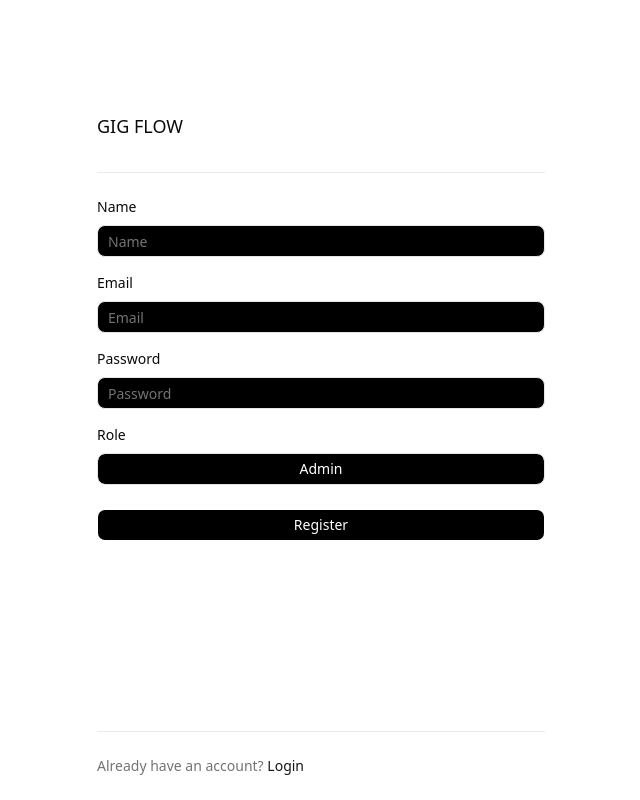
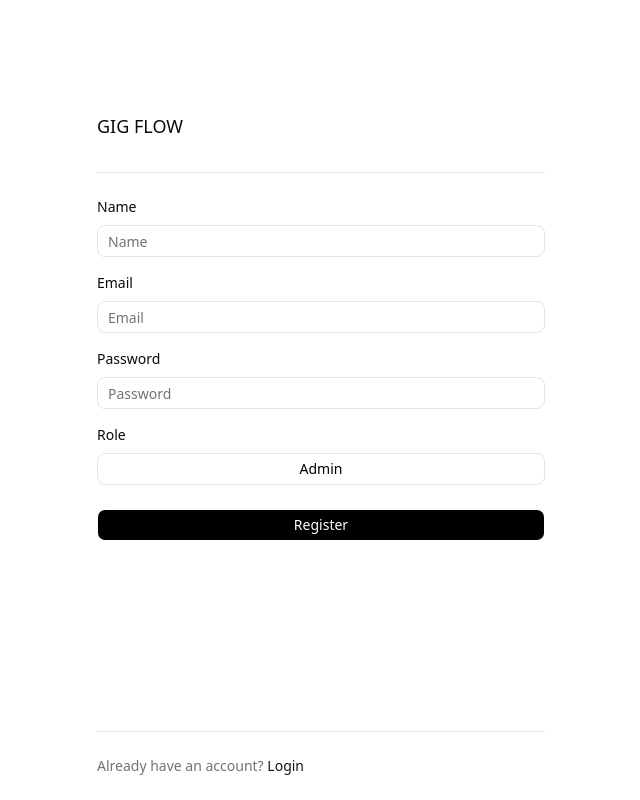
Before and after one commit to TejaswaHinduja/gigflow, a Next.js app in the folder frontend/: page /register in a window 1280 px wide. Shown: the whole page, without its empty margins (319-959 px from the left). Built offline with nearby package versions, Linux system fonts and the light colour scheme.

Commit message:
fix dark mode

```diff
--- a/frontend/app/leads/page.tsx
+++ b/frontend/app/leads/page.tsx
@@ -294,7 +294,7 @@ export default function LeadsPage() {
               <div>
                 <select
                   {...register('status', { required: true })}
-                  className="w-full border border-border dark:border-zinc-700 rounded-lg px-3 py-1.5 text-sm bg-card dark:bg-white text-card-foreground dark:text-black"
+                  className="w-full border border-border dark:border-zinc-700  rounded-lg px-3 py-1.5 text-sm bg-card dark:bg-white text-card-foreground dark:text-black"
                 >
                   {STATUS_OPTIONS.map((s) => <option key={s} value={s}>{s}</option>)}
                 </select>
--- a/frontend/app/login/page.tsx
+++ b/frontend/app/login/page.tsx
@@ -52,7 +52,7 @@ export default function LoginPage() {
             id="email"
             type="email"
             placeholder="Email"
-            className="w-full bg-black text-white dark:bg-white dark:text-black"
+            className="w-full  text-white "
             {...register('email', { required: 'Email is required' })}
           />
           {errors.email && <p className="text-sm text-red-600">{errors.email.message}</p>}
@@ -64,7 +64,7 @@ export default function LoginPage() {
             id="password"
             type="password"
             placeholder="Password"
-            className="w-full bg-black text-white dark:bg-white dark:text-black"
+            className="w-full  text-white"
             {...register('password', { required: 'Password is required' })}
           />
           {errors.password && <p className="text-sm text-red-600">{errors.password.message}</p>}
--- a/frontend/app/register/page.tsx
+++ b/frontend/app/register/page.tsx
@@ -53,7 +53,7 @@ export default function RegisterPage() {
           <Input
             id="name"
             placeholder="Name"
-            className="w-full bg-black text-white "
+            className="w-full  text-white "
             {...register('name', { required: 'Name is required' })}
           />
           {errors.name && <p className="text-sm text-red-600">{errors.name.message}</p>}
@@ -65,7 +65,7 @@ export default function RegisterPage() {
             id="email"
             type="email"
             placeholder="Email"
-            className="w-full bg-black text-white "
+            className="w-full  text-white "
             {...register('email', { required: 'Email is required' })}
           />
           {errors.email && <p className="text-sm text-red-600">{errors.email.message}</p>}
@@ -77,7 +77,7 @@ export default function RegisterPage() {
             id="password"
             type="password"
             placeholder="Password"
-            className="w-full bg-black text-white "
+            className="w-full  text-white "
             {...register('password', { required: 'Password is required', minLength: { value: 6, message: 'Minimum 6 characters' } })}
           />
           {errors.password && <p className="text-sm text-red-600">{errors.password.message}</p>}
@@ -89,7 +89,7 @@ export default function RegisterPage() {
           <label htmlFor="role" className="text-sm">Role</label>
           <DropdownMenu>
             <DropdownMenuTrigger asChild>
-              <Button variant="outline" className="bg-black text-white ">{role === 'admin' ? 'Admin' : 'Sales User'}</Button>
+              <Button variant="outline" className=" text-black ">{role === 'admin' ? 'Admin' : 'Sales User'}</Button>
             </DropdownMenuTrigger>
             <DropdownMenuContent>
             <DropdownMenuGroup>
```
